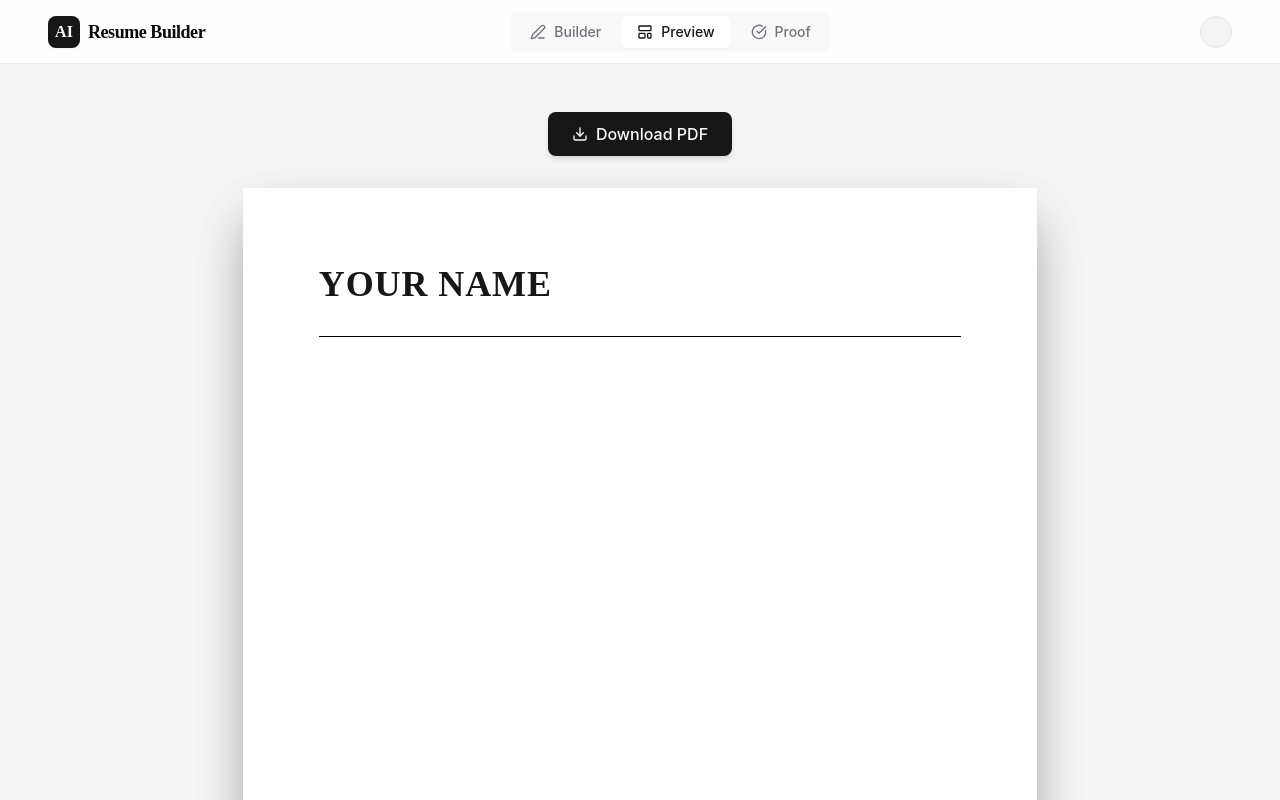
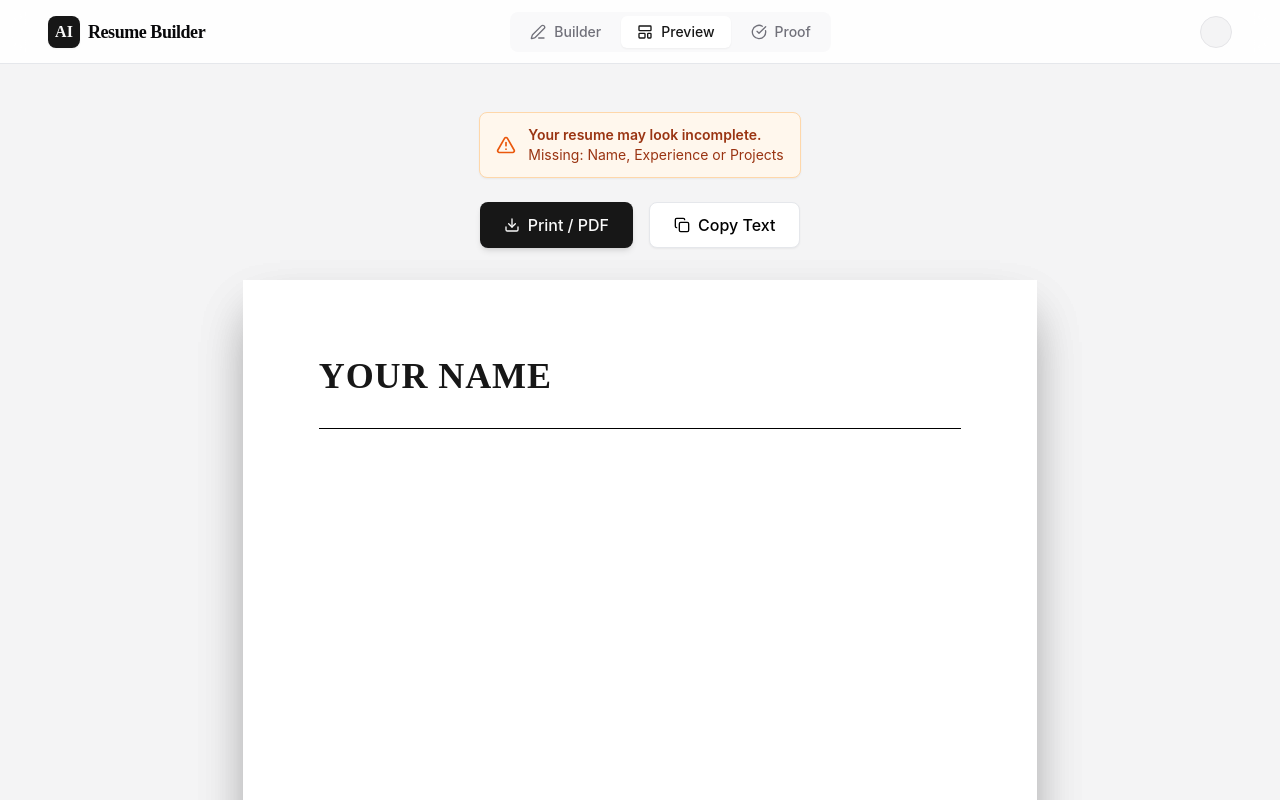
Before and after one commit to Amogh-M-04/AI-resume-builder, a React (Vite) app: page /preview in a window 1280 px wide. Shown: the top 800 px of the page. Built offline with nearby package versions, Linux system fonts and the light colour scheme.

Commit message:
Feat: Add PDF export, Copy text, and Validation

```diff
--- a/src/index.css
+++ b/src/index.css
@@ -4,8 +4,10 @@
 
 @layer base {
   :root {
-    --background: 0 0% 98%;      /* Off-white #FAFAFA */
-    --foreground: 240 10% 3.9%;  /* Dark text */
+    --background: 0 0% 98%;
+    /* Off-white #FAFAFA */
+    --foreground: 240 10% 3.9%;
+    /* Dark text */
 
     --card: 0 0% 100%;
     --card-foreground: 240 10% 3.9%;
@@ -22,7 +24,8 @@
     --muted: 240 4.8% 95.9%;
     --muted-foreground: 240 3.8% 46.1%;
 
-    --accent: 0 72% 51%;         /* Deep Red #D32F2F style */
+    --accent: 0 72% 51%;
+    /* Deep Red #D32F2F style */
     --accent-foreground: 0 0% 98%;
 
     --destructive: 0 84.2% 60.2%;
@@ -39,7 +42,64 @@
     @apply bg-background text-foreground antialiased font-sans;
   }
 
-  h1, h2, h3, h4, h5, h6 {
+  h1,
+  h2,
+  h3,
+  h4,
+  h5,
+  h6 {
     @apply font-serif tracking-tight text-primary;
   }
 }
+
+@media print {
+  @page {
+    margin: 0;
+    size: auto;
+  }
+
+  body {
+    margin: 0;
+    padding: 0;
+    -webkit-print-color-adjust: exact !important;
+    print-color-adjust: exact !important;
+    background: white;
+  }
+
+  /* Hide UI elements */
+  .no-print,
+  nav,
+  header,
+  button,
+  .admin-panel,
+  [role="dialog"] {
+    display: none !important;
+  }
+
+  /* Ensure preview takes full width */
+  #root,
+  .app-container,
+  main {
+    width: 100%;
+    margin: 0;
+    padding: 0;
+    overflow: visible;
+  }
+
+  /* Specifically target the ResumePreview component container */
+  .resume-print-container {
+    width: 210mm !important;
+    height: 100% !important;
+    margin: 0 auto !important;
+    box-shadow: none !important;
+    transform: none !important;
+    /* Disable scaling logic */
+    overflow: visible !important;
+  }
+
+  /* Prevent page breaks inside items */
+  section,
+  .item {
+    page-break-inside: avoid;
+  }
+}
--- a/src/layouts/MainLayout.jsx
+++ b/src/layouts/MainLayout.jsx
@@ -11,7 +11,7 @@ export function MainLayout() {
 
     return (
         <div className="min-h-screen bg-background font-sans flex flex-col">
-            <header className="h-16 border-b bg-white/80 backdrop-blur-md sticky top-0 z-50 flex items-center justify-between px-6 lg:px-12">
+            <header className="h-16 border-b bg-white/80 backdrop-blur-md sticky top-0 z-50 flex items-center justify-between px-6 lg:px-12 no-print">
                 <div className="flex items-center gap-2">
                     <div className="w-8 h-8 bg-primary rounded-lg flex items-center justify-center text-primary-foreground font-bold font-serif shadow-sm">
                         AI
--- /dev/null
+++ b/src/lib/exportUtils.js
@@ -0,0 +1,75 @@
+export function generatePlainText(data) {
+    const { personalInfo, summary, experience, education, projects, skills, links } = data;
+    const lines = [];
+
+    // Header
+    if (personalInfo.name) lines.push(personalInfo.name.toUpperCase());
+    const contact = [personalInfo.email, personalInfo.phone, personalInfo.location]
+        .filter(Boolean).join(' | ');
+    if (contact) lines.push(contact);
+
+    lines.push('');
+
+    // Links
+    const socialLinks = [links.github, links.linkedin, links.portfolio].filter(Boolean).join(' | ');
+    if (socialLinks) {
+        lines.push('LINKS');
+        lines.push(socialLinks);
+        lines.push('');
+    }
+
+    // Summary
+    if (summary) {
+        lines.push('SUMMARY');
+        lines.push(summary);
+        lines.push('');
+    }
+
+    // Experience
+    if (experience.length > 0) {
+        lines.push('EXPERIENCE');
+        experience.forEach(exp => {
+            lines.push(`${exp.role} | ${exp.company} | ${exp.duration}`);
+            if (exp.description) lines.push(exp.description);
+            lines.push('');
+        });
+    }
+
+    // Projects
+    if (projects.length > 0) {
+        lines.push('PROJECTS');
+        projects.forEach(proj => {
+            lines.push(`${proj.name} ${proj.link ? `(${proj.link})` : ''}`);
+            if (proj.description) lines.push(proj.description);
+            lines.push('');
+        });
+    }
+
+    // Education
+    if (education.length > 0) {
+        lines.push('EDUCATION');
+        education.forEach(edu => {
+            lines.push(`${edu.school} | ${edu.degree} | ${edu.year}`);
+            lines.push('');
+        });
+    }
+
+    // Skills
+    if (skills) {
+        lines.push('SKILLS');
+        lines.push(skills);
+    }
+
+    return lines.join('\n');
+}
+
+export function validateExport(data) {
+    const missing = [];
+    if (!data.personalInfo.name) missing.push("Name");
+    if (data.experience.length === 0 && data.projects.length === 0) missing.push("Experience or Projects");
+
+    return {
+        isValid: missing.length === 0,
+        missing
+    };
+}
--- a/src/pages/Preview.jsx
+++ b/src/pages/Preview.jsx
@@ -1,29 +1,64 @@
-import React, { useRef } from 'react';
+import React, { useRef, useState } from 'react';
 import { ResumePreview } from '@/components/ResumePreview';
-import { Download } from 'lucide-react';
+import { useResume } from '@/context/ResumeContext';
+import { Download, Copy, AlertTriangle, Check } from 'lucide-react';
 import { useReactToPrint } from 'react-to-print';
+import { generatePlainText, validateExport } from '@/lib/exportUtils';
+import { cn } from '@/lib/utils';
 
 export function Preview() {
     const componentRef = useRef();
+    const { resumeData } = useResume();
+    const [copied, setCopied] = useState(false);
+
+    const check = validateExport(resumeData);
 
     const handlePrint = useReactToPrint({
         content: () => componentRef.current,
-        documentTitle: 'Resume',
+        documentTitle: `Resume_${resumeData.personalInfo.name || 'Draft'}`,
     });
+
+    const handleCopyText = () => {
+        const text = generatePlainText(resumeData);
+        navigator.clipboard.writeText(text);
+        setCopied(true);
+        setTimeout(() => setCopied(false), 2000);
+    };
 
     return (
         <div className="min-h-screen bg-muted flex flex-col items-center py-12">
-            <div className="mb-8 flex gap-4">
+            {/* Validation Warning */}
+            {!check.isValid && (
+                <div className="mb-6 bg-orange-50 text-orange-800 px-4 py-3 rounded-lg border border-orange-200 flex items-center gap-3 max-w-lg shadow-sm no-print">
+                    <AlertTriangle className="w-5 h-5 text-orange-600" />
+                    <div className="text-sm">
+                        <p className="font-semibold">Your resume may look incomplete.</p>
+                        <p>Missing: {check.missing.join(', ')}</p>
+                    </div>
+                </div>
+            )}
+
+            <div className="mb-8 flex gap-4 no-print">
                 <button
                     onClick={handlePrint}
                     className="flex items-center gap-2 px-6 py-2.5 bg-primary text-primary-foreground rounded-lg shadow-md hover:bg-primary/90 transition-all font-medium"
                 >
                     <Download className="w-4 h-4" />
-                    Download PDF
+                    Print / PDF
+                </button>
+                <button
+                    onClick={handleCopyText}
+                    className={cn(
+                        "flex items-center gap-2 px-6 py-2.5 bg-white text-black border rounded-lg shadow-sm hover:bg-gray-50 transition-all font-medium",
+                        copied && "text-green-600 border-green-200 bg-green-50"
+                    )}
+                >
+                    {copied ? <Check className="w-4 h-4" /> : <Copy className="w-4 h-4" />}
+                    {copied ? "Copied!" : "Copy Text"}
                 </button>
             </div>
 
-            <div className="shadow-2xl print:shadow-none">
+            <div className="shadow-2xl print:shadow-none resume-print-container">
                 <ResumePreview ref={componentRef} />
             </div>
         </div>
```
